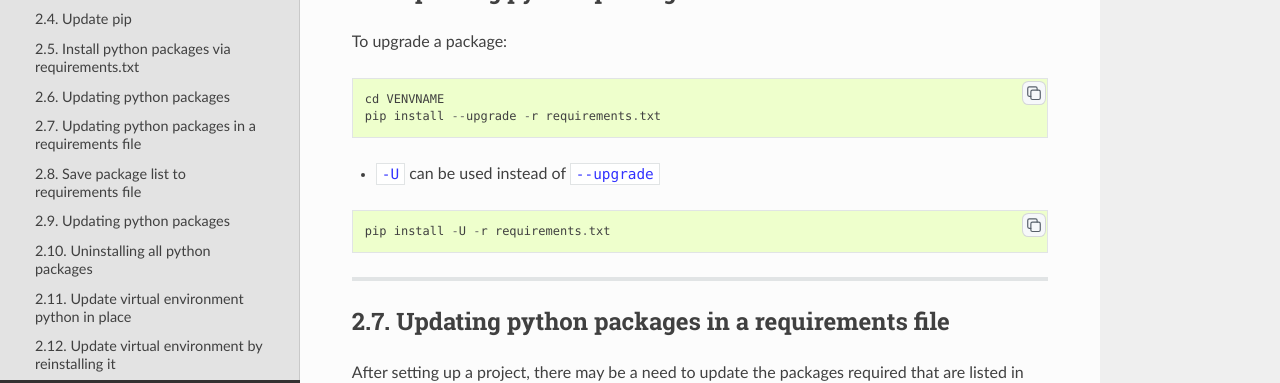
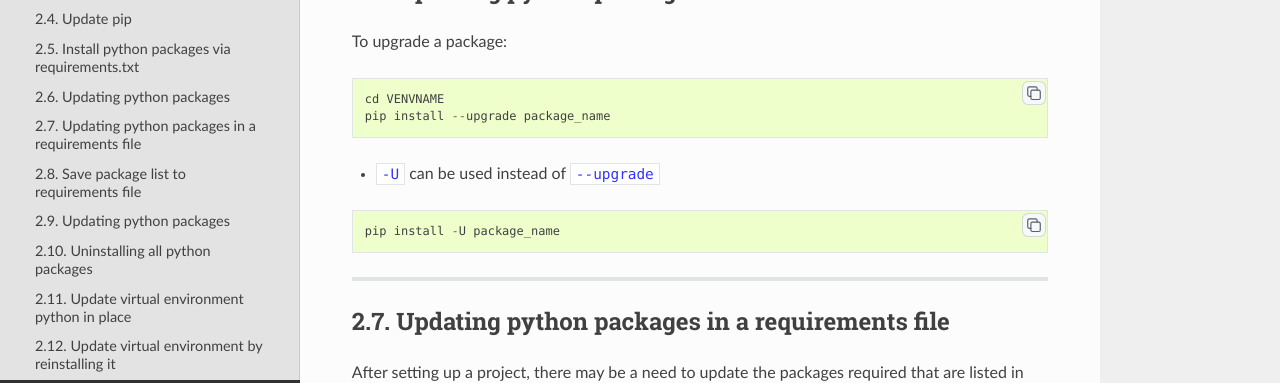
Before and after one commit to gmc-code/PC-using-RTD, a Sphinx documentation site: the page built from docs/setup/Python.rst, in a window 1280 px wide and 900 px high, scrolled down 2961 px. Shown: the part 151-534 px from the top of the window. Built offline with Sphinx 7.4.7 and the Read the Docs theme 3.1.0, drawn with Linux system fonts in a browser that asks for light colours.

Commit message:
py packages

```diff
--- a/docs/setup/Python.rst
+++ b/docs/setup/Python.rst
@@ -154,13 +154,14 @@ Updating python packages
 .. code-block::
 
     cd VENVNAME
-    pip install --upgrade -r requirements.txt
+    pip install --upgrade package_name
+
 
 * ``-U`` can be used instead of ``--upgrade``
 
 .. code-block::
 
-    pip install -U -r requirements.txt
+    pip install -U package_name
 
 ----
 
```
